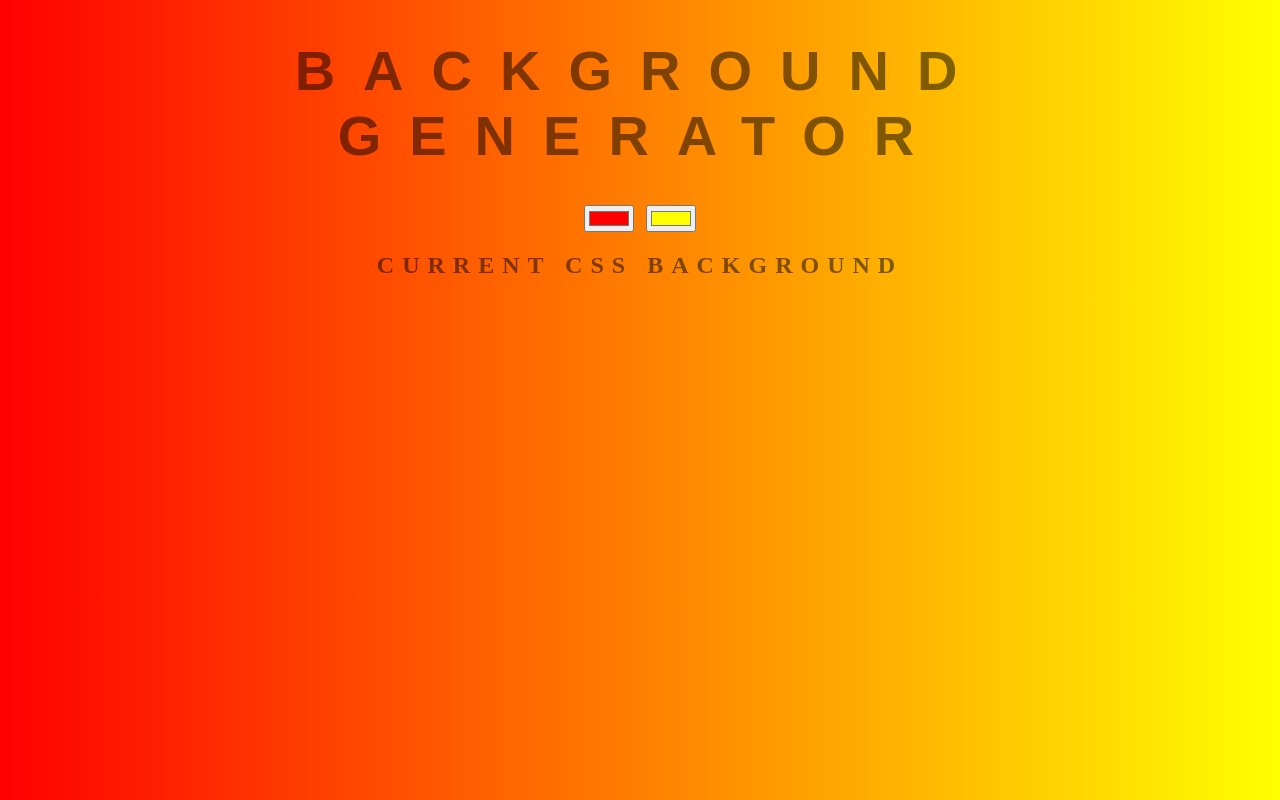
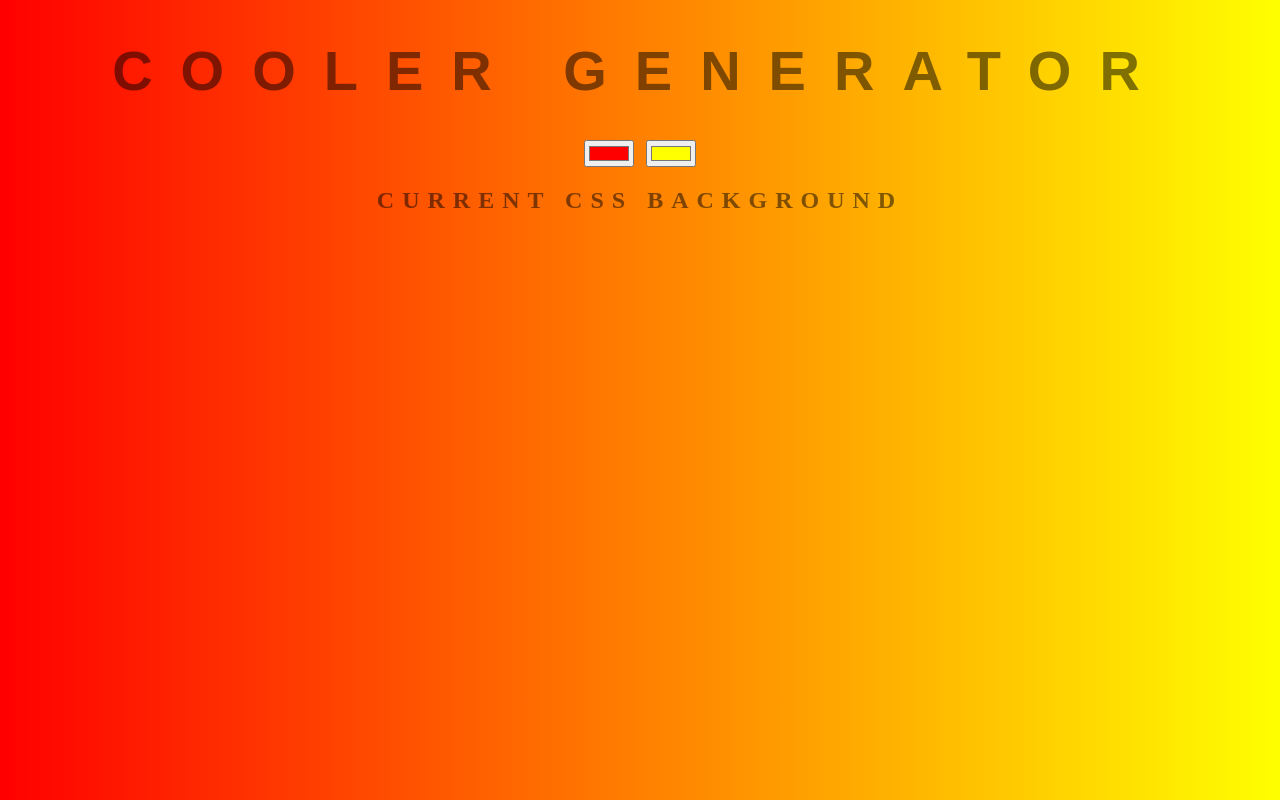
Before and after one commit to balderekjk/background-generator, a plain HTML site: page index.html in a window 1280 px wide. Drawn offline with Linux system fonts and the light colour scheme.

Commit message:
changing h1 text

```diff
--- a/index.html
+++ b/index.html
@@ -5,7 +5,7 @@
 	<link rel="stylesheet" type="text/css" href="style.css">
 </head>
 <body id="gradient">
-	<h1>Background Generator</h1>
+	<h1>Cooler Generator</h1>
 	<input class="color1" type="color" name="color1" value="#00ff00">
 	<input class="color2" type="color" name="color2" value="#ff0000">
 	<h2>Current CSS Background</h2>
```
